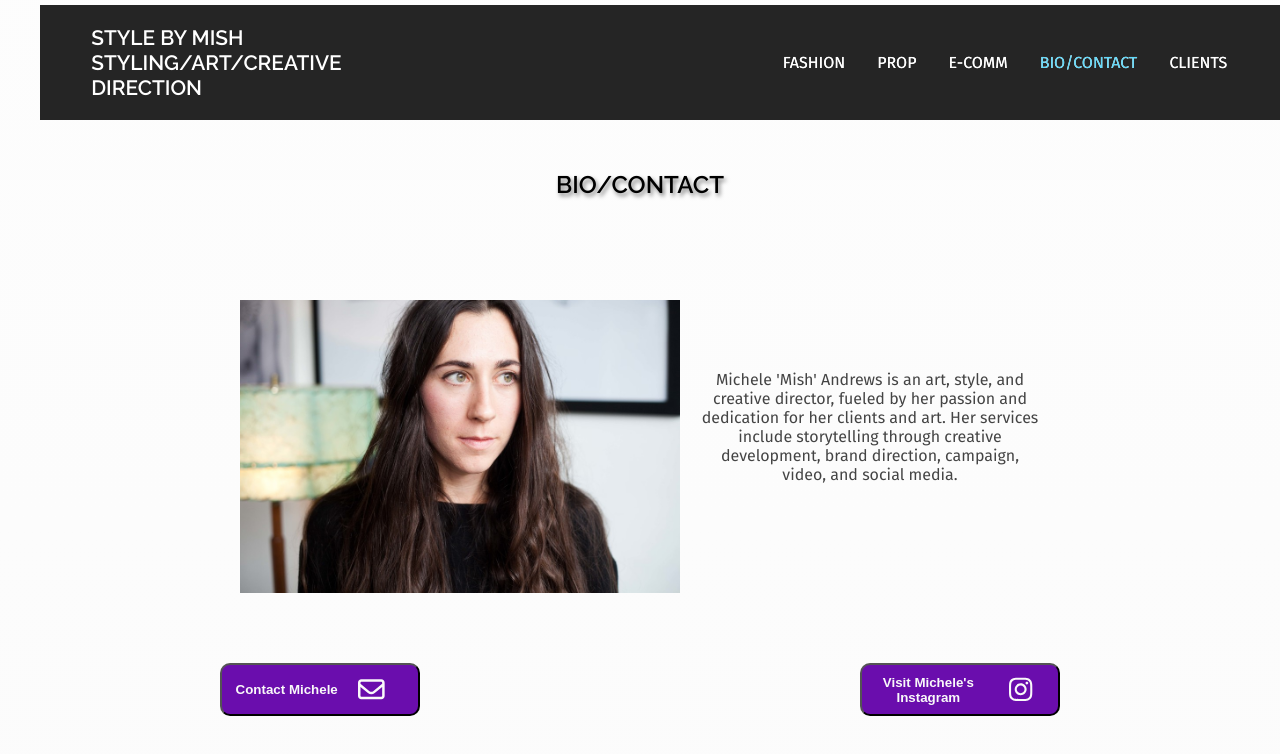
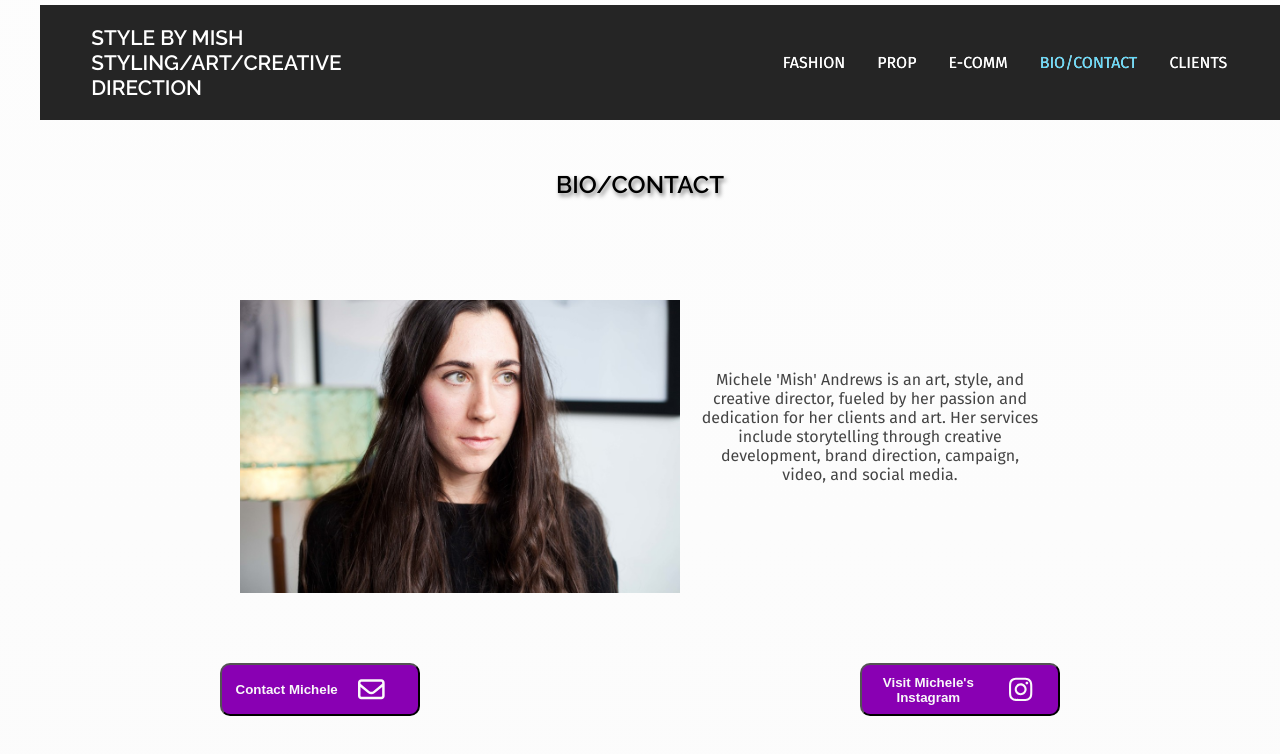
Before and after one commit to ErikDodd/mishnar, a React (Create React App) app: page /Contact in a window 1280 px wide. Shown: the top 754 px of the page. Built offline with nearby package versions, Linux system fonts and the light colour scheme.

Commit message:
added some styling to the scrollbar. Adjusted the color of some buttons. Made some other slight tweaks

```diff
--- a/src/App.css
+++ b/src/App.css
@@ -78,7 +78,6 @@ nav {
 nav a {
   color: #f9f9f9;
   transition: color 0.25s;
-
   line-height: 1.2em;
   /* color: #0000; */
   text-shadow: 0 0 #f9f9f9, 0 1.2em #61dafb;
@@ -138,6 +137,20 @@ h2:hover {
     /* 25px 25px 0px #F40468,
     45px 45px 10px #482896; */
   cursor: pointer;
+}
+
+::-webkit-scrollbar {
+  width: 15px;
+}
+
+::-webkit-scrollbar-thumb {
+  background-image: linear-gradient(180deg, #61dafb, #a901ff);
+  box-shadow: inset 2px 2px 5px 0 rgba(255, 255, 255, 0.5);
+  border-radius: 100px;
+}
+
+::-webkit-scrollbar-track {
+  background-color: #f9f9f9;
 }
 
 /* MULTI COLOR BACKGROUND */
@@ -200,7 +213,7 @@ body {
   min-width: 150px;
   margin-left: auto;
   margin-right: auto;
-  background-color: #6A0DAD;
+  background-color: #8900b3;
   border-radius: 10px;
   font-weight: bold;
   color: #f9f9f9;
@@ -208,7 +221,7 @@ body {
 }
 
 .modalButton {
-  background-color: #6A0DAD;
+  background-color: #8900b3;
   border-radius: 10px;
   max-width: 200px;
   min-width: 150px;
@@ -218,7 +231,8 @@ body {
 }
 
 button:hover {
-  background-color: #8900b3;
+  background-color: #6A0DAD;
+
 }
 
 .buttons {
```
